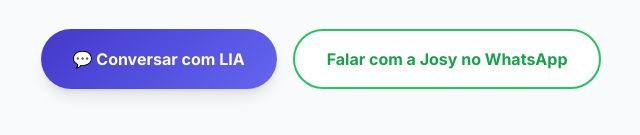
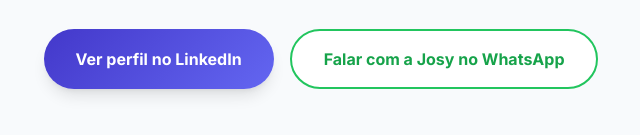
Before and after one commit to Josyfran/josydomingues-curriculo, a plain HTML site: page index.html in a window 1280 px wide. Shown: the part 3609-3744 px from the top of the page, 319-959 px from the left. Drawn offline with nearby package versions, Linux system fonts and the light colour scheme; a script that the page names is missing.

Commit message:
index.html

```diff
--- a/index.html
+++ b/index.html
@@ -317,8 +317,8 @@
                 <p class="text-gray-600 mb-8 italic text-lg">"O Growthículo é o reflexo de como transformo tecnologia em valor de negócio. Se você busca uma profissional capaz de estruturar processos, implementar automação e liderar projetos estratégicos, será um prazer trocar ideias. Tire mais dúvidas sobre mim com a minha IA!"</p>
 
                 <div class="flex flex-wrap justify-center gap-4">
-                    <button onclick="document.querySelector('.gptmaker-chat-icon').click();" class="btn-gradient text-white px-8 py-4 rounded-full font-bold shadow-lg flex items-center gap-2">
-                        💬 Conversar com LIA
+                    <button onclick= <a href="https://www.linkedin.com/in/josydomingues/" class="btn-gradient text-white px-8 py-4 rounded-full font-bold shadow-lg flex items-center gap-2">
+                       Ver perfil no LinkedIn
                     </button>
                     <a href="https://wa.me/5521973840942" target="_blank" class="bg-white border-2 border-green-500 text-green-600 px-8 py-4 rounded-full font-bold hover:bg-green-50 transition flex items-center gap-2">
                         Falar com a Josy no WhatsApp
```
